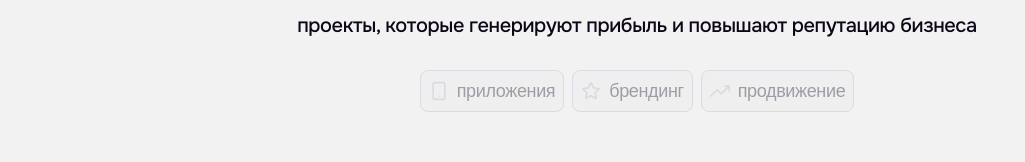
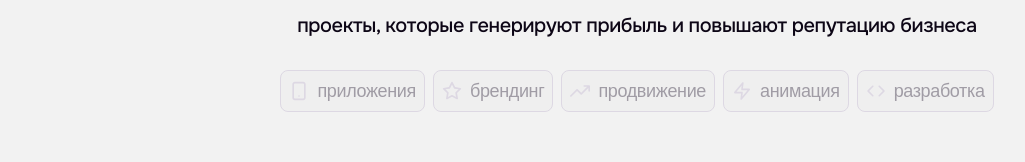
Before and after one commit to johannDeLaCruz/Studio-Landing-SakhPost, a React (Vite) app: page /cases in a window 1280 px wide. Shown: the part 220-382 px from the top of the page, without its empty margins (3-1028 px from the left). Built offline with nearby package versions, Linux system fonts and the light colour scheme.

Commit message:
feat(tags): :sparkles: add more tag icons

```diff
--- a/src/ui/Tag/constants.ts
+++ b/src/ui/Tag/constants.ts
@@ -1,6 +1,8 @@
 import AppIcon from '@assets/icons/AppIcon.svg'
 import BrandingIcon from '@assets/icons/BrandingIcon.svg'
 import PromotionIcon from '@assets/icons/PromotionIcon.svg'
+import AnimationIcon from '@assets/icons/AnimationIcon.svg'
+import CodeIcon from '@assets/icons/CodeIcon.svg'
 
 export const TAGS = [
     { id: 1, name: 'приложения', icon: AppIcon },
@@ -10,4 +12,6 @@ export const TAGS = [
         icon: BrandingIcon,
     },
     { id: 3, name: 'Продвижение', icon: PromotionIcon },
+    { id: 4, name: 'Анимация', icon: AnimationIcon },
+    { id: 5, name: 'Разработка', icon: CodeIcon },
 ]
```
Also changed, not shown: src/assets/icons/AnimationIcon.svg (added), src/assets/icons/CodeIcon.svg (added).
